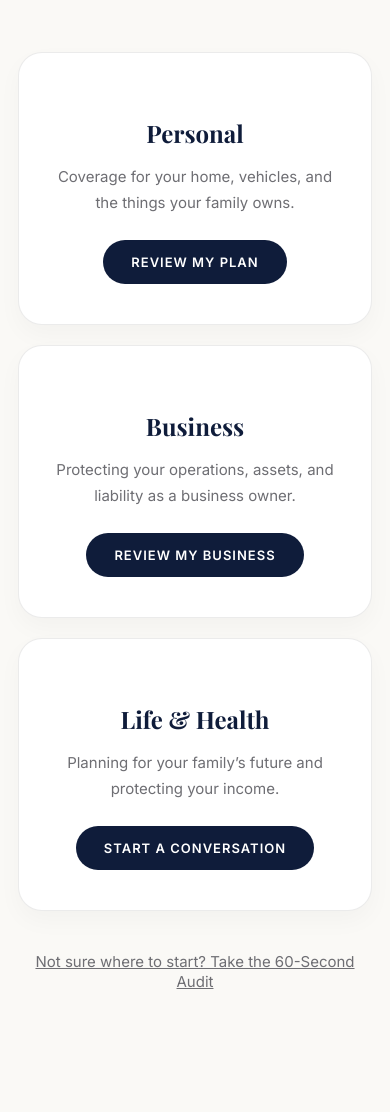
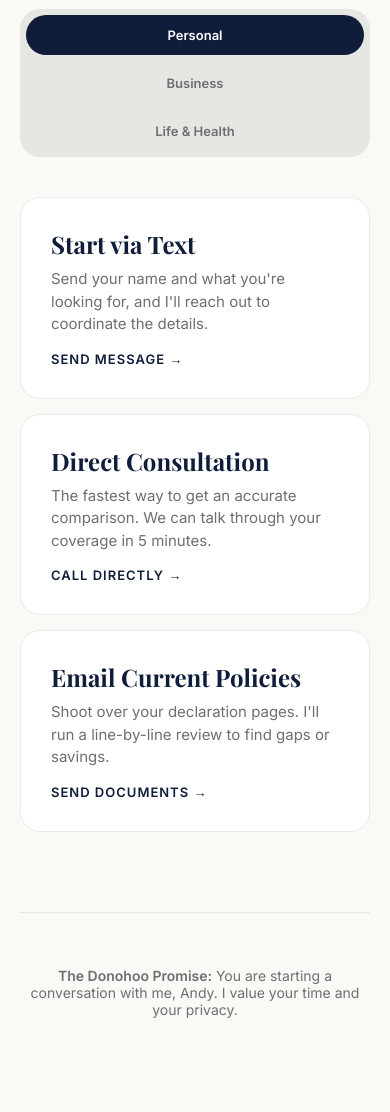
Before and after one commit to adonohoo1980/donohooinsurance, a plain HTML site: page quote.html in a window 390 px wide. Shown: the part 326-1438 px from the top of the page. Before the commit the page ends 1387 px from the top, so only its background shows below. Drawn offline with nearby package versions, Linux system fonts and the light colour scheme.

Commit message:
Update quote.html

```diff
--- a/quote.html
+++ b/quote.html
@@ -8,99 +8,74 @@
 <link href="https://fonts.googleapis.com/css2?family=Inter:400,500,600&family=Playfair+Display:500,600,700&display=swap" rel="stylesheet">
 
 <style>
-:root{
-  --bg:#faf9f6;
-  --ink:#1a1a1a;
-  --muted:#6e6e73;
-  --navy:#0f1c3a;
-  --line:rgba(0,0,0,.08);
+:root {
+  --bg: #faf9f6;
+  --navy: #0f1c3a;
+  --ink: #1a1a1a;
+  --muted: #6e6e73;
+  --line: rgba(0,0,0,.08);
 }
 
-body{
-  margin:0;
-  font-family:'Inter',sans-serif;
-  background:var(--bg);
-  color:var(--ink);
-}
-
+body { margin: 0; font-family: 'Inter', sans-serif; background: var(--bg); color: var(--ink); }
 body.nav-open { overflow: hidden; }
 
-.wrap{max-width:1050px;margin:auto;padding:70px 18px}
-
-/* HEADER */
-.topbar{
-  border-bottom:1px solid var(--line);
-  padding:12px 0;
-  background:rgba(250, 249, 246, 0.8);
+/* MASTER TOPBAR */
+.topbar {
+  border-bottom: 1px solid var(--line);
+  padding: 12px 0;
+  background: rgba(250, 249, 246, 0.8);
   backdrop-filter: blur(20px);
   -webkit-backdrop-filter: blur(20px);
-  position:sticky;
-  top:0;
-  z-index:2000;
+  position: sticky;
+  top: 0;
+  z-index: 2000;
 }
-.nav{max-width:1050px;margin:auto;padding:0 18px;display:flex;justify-content:space-between;align-items:center}
-.logo-img{height:28px}
+.nav { max-width: 1050px; margin: auto; padding: 0 18px; display: flex; justify-content: space-between; align-items: center; }
+.logo-img { height: 28px; }
 
+/* HAMBURGER */
 .hamburger { cursor: pointer; display: flex; flex-direction: column; justify-content: center; align-items: center; width: 40px; height: 40px; z-index: 2100; }
-.hamburger span { display: block; width: 18px; height: 1.5px; background-color: var(--ink); transition: 0.4s; }
+.hamburger span { display: block; width: 18px; height: 1.5px; background-color: var(--ink); transition: 0.4s cubic-bezier(0.4, 0, 0.2, 1); }
 .hamburger span:nth-child(1) { transform: translateY(-3px); }
 .hamburger span:nth-child(2) { transform: translateY(3px); }
 .hamburger.active span:nth-child(1) { transform: translateY(0.5px) rotate(45deg); }
 .hamburger.active span:nth-child(2) { transform: translateY(-0.5px) rotate(-45deg); }
 
-.nav-menu { position: fixed; top: 0; left: 0; width: 100%; height: 0; background: var(--bg); z-index: 1500; overflow: hidden; display: flex; flex-direction: column; padding-top: 80px; transition: height 0.5s; }
+.nav-menu { position: fixed; top: 0; left: 0; width: 100%; height: 0; background: var(--bg); z-index: 1500; overflow: hidden; display: flex; flex-direction: column; padding-top: 80px; transition: height 0.5s cubic-bezier(0.4, 0, 0.2, 1); }
 .nav-menu.active { height: 100vh; }
 .nav-links { padding: 0 40px; display: flex; flex-direction: column; }
-.nav-menu a { font-family: 'Inter', sans-serif; font-size: 28px; font-weight: 600; color: var(--ink); text-decoration: none; margin-bottom: 24px; }
+.nav-links a { font-family: 'Inter', sans-serif; font-size: 28px; font-weight: 600; color: var(--ink); text-decoration: none; margin-bottom: 24px; opacity: 0; transform: translateY(-10px); transition: 0.4s ease; }
+.nav-menu.active a { opacity: 1; transform: translateY(0); }
 
-/* HERO */
-.hero{text-align:center;margin-bottom:60px}
-h1{font-family:'Playfair Display';font-size:clamp(38px,6vw,52px);line-height:1.1;margin-bottom:20px}
-.sub{color:var(--muted);font-size:20px;max-width:700px;margin:auto;line-height:1.6}
+/* CONTENT */
+.wrap { max-width: 600px; margin: auto; padding: 80px 20px; text-align: center; }
 
-/* QUOTE CARDS */
-.card-grid{display:grid;grid-template-columns:repeat(auto-fit,minmax(300px,1fr));gap:20px;margin:40px 0}
-.card{
-  background:#fff;
-  padding:40px 30px;
-  border-radius:24px;
-  box-shadow:0 10px 25px rgba(0,0,0,.03);
-  text-align:center;
-  border: 1px solid var(--line);
+h1 { font-family: 'Playfair Display'; font-size: clamp(32px, 7vw, 48px); margin-bottom: 15px; font-weight: 600; }
+.intro { color: var(--muted); font-size: 18px; line-height: 1.6; margin-bottom: 50px; }
+
+/* TRACK SELECTOR - UPDATED FOR 3 TABS */
+.track-container { display: grid; grid-template-columns: 1fr 1fr 1fr; gap: 8px; margin-bottom: 40px; background: var(--line); padding: 6px; border-radius: 100px; }
+.track-toggle { padding: 14px 8px; border-radius: 100px; cursor: pointer; font-weight: 600; font-size: 13px; color: var(--muted); transition: 0.3s; white-space: nowrap; }
+.track-toggle.active { background: var(--navy); color: #fff; }
+
+/* OPTION CARDS */
+.options-area { text-align: left; display: none; }
+.options-area.active { display: block; animation: fadeInUp 0.5s ease forwards; }
+
+@keyframes fadeInUp { from { opacity: 0; transform: translateY(20px); } to { opacity: 1; transform: translateY(0); } }
+
+.option-card { background: #fff; border: 1px solid var(--line); padding: 30px; border-radius: 20px; text-decoration: none; color: inherit; display: block; margin-bottom: 15px; transition: 0.3s; }
+.option-card:hover { border-color: var(--navy); transform: translateY(-3px); box-shadow: 0 10px 30px rgba(0,0,0,0.04); }
+.option-card strong { display: block; font-family: 'Playfair Display'; font-size: 24px; color: var(--navy); margin-bottom: 8px; }
+.option-card p { margin: 0; color: var(--muted); font-size: 15px; line-height: 1.5; }
+.arrow { display: inline-block; margin-top: 15px; font-size: 13px; font-weight: 700; color: var(--navy); text-transform: uppercase; letter-spacing: 1px; }
+
+footer { margin-top: 80px; padding-top: 40px; border-top: 1px solid var(--line); font-size: 14px; color: var(--muted); }
+
+@media(max-width: 500px) {
+  .track-container { grid-template-columns: 1fr; border-radius: 20px; }
+  .track-toggle { padding: 12px; }
 }
-.card h3{font-family:'Playfair Display';font-size:24px;margin-bottom:12px;color:var(--navy)}
-.card p{color:var(--muted);line-height:1.7;font-size:15px;margin-bottom:25px}
-
-.btn{
-  display:inline-block;
-  padding:14px 28px;
-  border-radius:100px;
-  font-weight:600;
-  text-decoration:none;
-  cursor:pointer;
-  transition:.2s ease;
-  background:var(--navy);
-  color:#fff;
-  font-size:13px;
-  text-transform:uppercase;
-  letter-spacing:1px;
-}
-
-/* AUDIT LINK */
-.audit-link{ text-align:center; margin-top:30px; }
-.audit-link a{ color:var(--muted); text-decoration:underline; font-size:15px; }
-
-/* MODAL OVERLAY */
-.overlay{position:fixed;inset:0;background:rgba(0,0,0,.35);display:flex;align-items:center;justify-content:center;opacity:0;pointer-events:none;transition:.25s ease;z-index:3000;}
-.overlay.active{opacity:1;pointer-events:auto}
-.modal{background:#fff;padding:35px 30px;border-radius:22px;width:min(90%,420px);text-align:center;}
-.contact-btn{display:block;padding:16px;border-radius:999px;margin:10px 0;font-weight:600;text-decoration:none;cursor:pointer;}
-.call{background:#111827;color:#fff}
-.text{border:1px solid #111827;color:#111827}
-.email{background:#f1f5f9;color:#111827}
-.close{margin-top:15px;font-size:13px;color:var(--muted);cursor:pointer}
-
-@media(max-width:768px){ .card-grid{grid-template-columns:1fr} }
 </style>
 </head>
 
@@ -122,51 +97,73 @@ h1{font-family:'Playfair Display';font-size:clamp(38px,6vw,52px);line-height:1.1
     <a href="/families.html" onclick="toggleMenu()">Personal</a>
     <a href="/business.html" onclick="toggleMenu()">Business</a>
     <a href="/life.html" onclick="toggleMenu()">Life & Health</a>
+    <hr style="border:0; border-top:1px solid var(--line); margin: 10px 0;">
+    <a href="/quote.html" onclick="toggleMenu()" style="color: var(--navy);">Get a Quote</a>
   </div>
 </nav>
 
 <div class="wrap">
+  <h1>How should we start?</h1>
+  <p class="intro">Select the path that fits your current needs.</p>
 
-<header class="hero">
-  <h1>Let’s get to work.</h1>
-  <p class="sub">Select the area you'd like to review. We'll make the next steps as simple as possible.</p>
-</header>
-
-<div class="card-grid">
-  <div class="card">
-    <h3>Personal</h3>
-    <p>Coverage for your home, vehicles, and the things your family owns.</p>
-    <a href="/personal-review.html" class="btn">Review My Plan</a>
+  <div class="track-container">
+    <div class="track-toggle active" onclick="showTrack('personal', this)">Personal</div>
+    <div class="track-toggle" onclick="showTrack('business', this)">Business</div>
+    <div class="track-toggle" onclick="showTrack('life', this)">Life & Health</div>
   </div>
 
-  <div class="card">
-    <h3>Business</h3>
-    <p>Protecting your operations, assets, and liability as a business owner.</p>
-    <a href="/business-review.html" class="btn">Review My Business</a>
+  <div id="personal" class="options-area active">
+    <a href="sms:+14146981729?body=Hi Andy, I'd like a quote for my home/auto. My name is:" class="option-card">
+      <strong>Start via Text</strong>
+      <p>Send your name and what you're looking for, and I'll reach out to coordinate the details.</p>
+      <span class="arrow">Send Message &rarr;</span>
+    </a>
+    <a href="tel:+14146981729" class="option-card">
+      <strong>Direct Consultation</strong>
+      <p>The fastest way to get an accurate comparison. We can talk through your coverage in 5 minutes.</p>
+      <span class="arrow">Call Directly &rarr;</span>
+    </a>
+    <a href="mailto:adonohoo@unisource-ins.com?subject=Personal Quote Request" class="option-card">
+      <strong>Email Current Policies</strong>
+      <p>Shoot over your declaration pages. I'll run a line-by-line review to find gaps or savings.</p>
+      <span class="arrow">Send Documents &rarr;</span>
+    </a>
   </div>
 
-  <div class="card">
-    <h3>Life & Health</h3>
-    <p>Planning for your family’s future and protecting your income.</p>
-    <div class="btn" onclick="openContact()">Start a Conversation</div>
+  <div id="business" class="options-area">
+    <a href="tel:+14146981729" class="option-card">
+      <strong>Request a Discovery Call</strong>
+      <p>Briefly discuss your operations and exposures so I can build a tailored risk profile.</p>
+      <span class="arrow">Call Andy &rarr;</span>
+    </a>
+    <a href="mailto:adonohoo@unisource-ins.com?subject=Business Insurance Review" class="option-card">
+      <strong>Send Over Bid Specs</strong>
+      <p>Email your current schedule of insurance or renewal documents for a professional second opinion.</p>
+      <span class="arrow">Upload Docs &rarr;</span>
+    </a>
   </div>
-</div>
 
-<div class="audit-link">
-  <a href="/life.html#audit">Not sure where to start? Take the 60-Second Audit</a>
-</div>
+  <div id="life" class="options-area">
+    <a href="tel:+14146981729" class="option-card">
+      <strong>Schedule a 5-Minute Call</strong>
+      <p>Let's have a quick call to learn about your situation and see which path makes the most sense for your family.</p>
+      <span class="arrow">Call Andy &rarr;</span>
+    </a>
+    <a href="sms:+14146981729?body=Hi Andy, I'd like to chat about life insurance. When is a good time to talk?" class="option-card">
+      <strong>Text a Time to Talk</strong>
+      <p>Text me a good time to connect. I'll work around your schedule to discuss your legacy and protection needs.</p>
+      <span class="arrow">Text Message &rarr;</span>
+    </a>
+    <a href="/life.html#audit" class="option-card">
+      <strong>Take the 60-Second Audit</strong>
+      <p>Not ready to talk yet? Answer four simple questions to see where you stand on life and legacy protection.</p>
+      <span class="arrow">Start Audit &rarr;</span>
+    </a>
+  </div>
 
-</div>
-
-<div class="overlay" id="overlay" onclick="closeOverlay(event)">
-  <div class="modal">
-    <h3 style="font-family:'Playfair Display'; font-size:24px; margin-top:0;">Let’s connect directly.</h3>
-    <p style="color:var(--muted); font-size:14px; margin-bottom:20px;">Whatever is easiest for you.</p>
-    <a href="tel:+14146981729" class="contact-btn call">📞 Call Andy</a>
-    <a href="sms:+14146981729" class="contact-btn text">💬 Text Andy</a>
-    <a href="mailto:adonohoo@unisource-ins.com" class="contact-btn email">✉️ Email Andy</a>
-    <div class="close" onclick="forceClose()">Close</div>
-  </div>
+  <footer>
+    <p><strong>The Donohoo Promise:</strong> You are starting a conversation with me, Andy. I value your time and your privacy.</p>
+  </footer>
 </div>
 
 <script>
@@ -178,9 +175,12 @@ function toggleMenu() {
   document.body.classList.toggle('nav-open');
 }
 
-function openContact(){ document.getElementById('overlay').classList.add('active'); }
-function closeOverlay(e){ if(e.target.id==='overlay'){ forceClose(); } }
-function forceClose(){ document.getElementById('overlay').classList.remove('active'); }
+function showTrack(trackId, element) {
+  document.querySelectorAll('.options-area').forEach(area => area.classList.remove('active'));
+  document.querySelectorAll('.track-toggle').forEach(t => t.classList.remove('active'));
+  document.getElementById(trackId).classList.add('active');
+  element.classList.add('active');
+}
 </script>
 
 </body>
```
